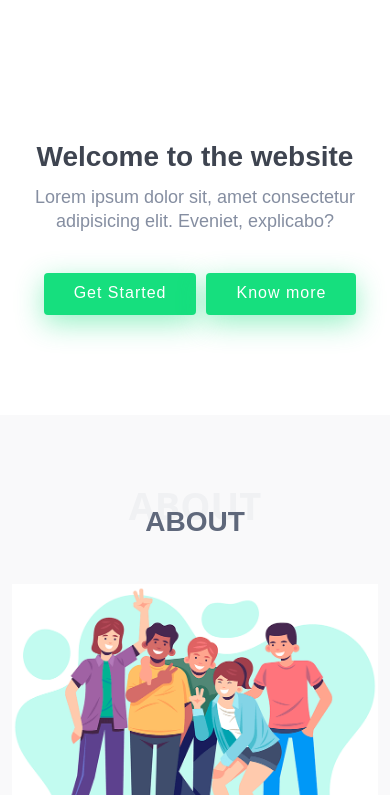
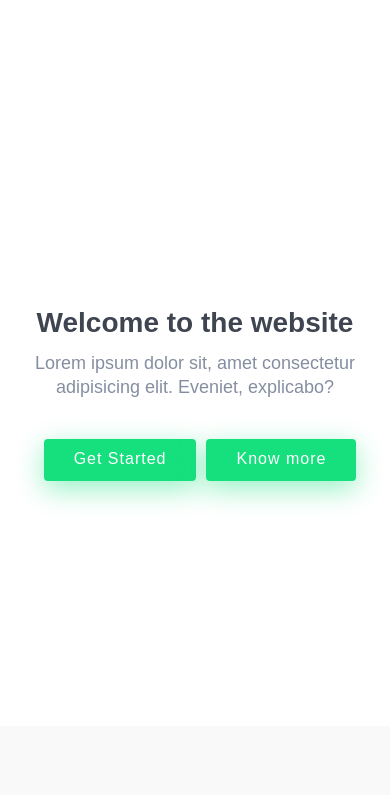
Before and after one commit to HarshDhakate/Website, a plain HTML site: page Website/index.html in a window 390 px wide. Shown: the part 49-844 px from the top of the page. Drawn offline with Linux system fonts and the light colour scheme.

Commit message:
bug fixed

```diff
--- a/Website/assets/css/style.css
+++ b/Website/assets/css/style.css
@@ -247,7 +247,7 @@ h1, h2, h3, h4, h5, h6 {
 
 @media (max-width: 768px) {
   #hero {
-    height: auto;
+    margin-top: 100px;
   }
   #hero h1 {
     margin: 0;
```
